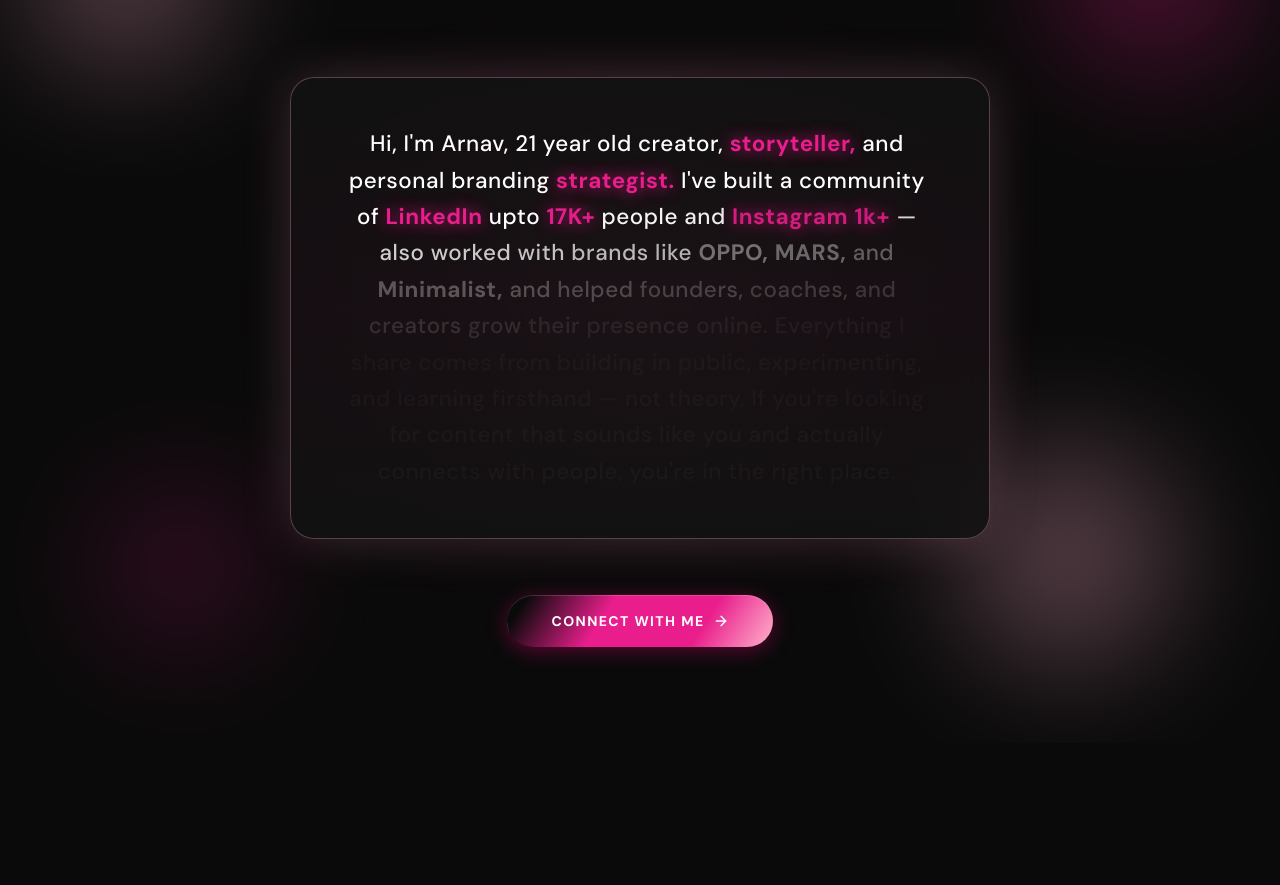
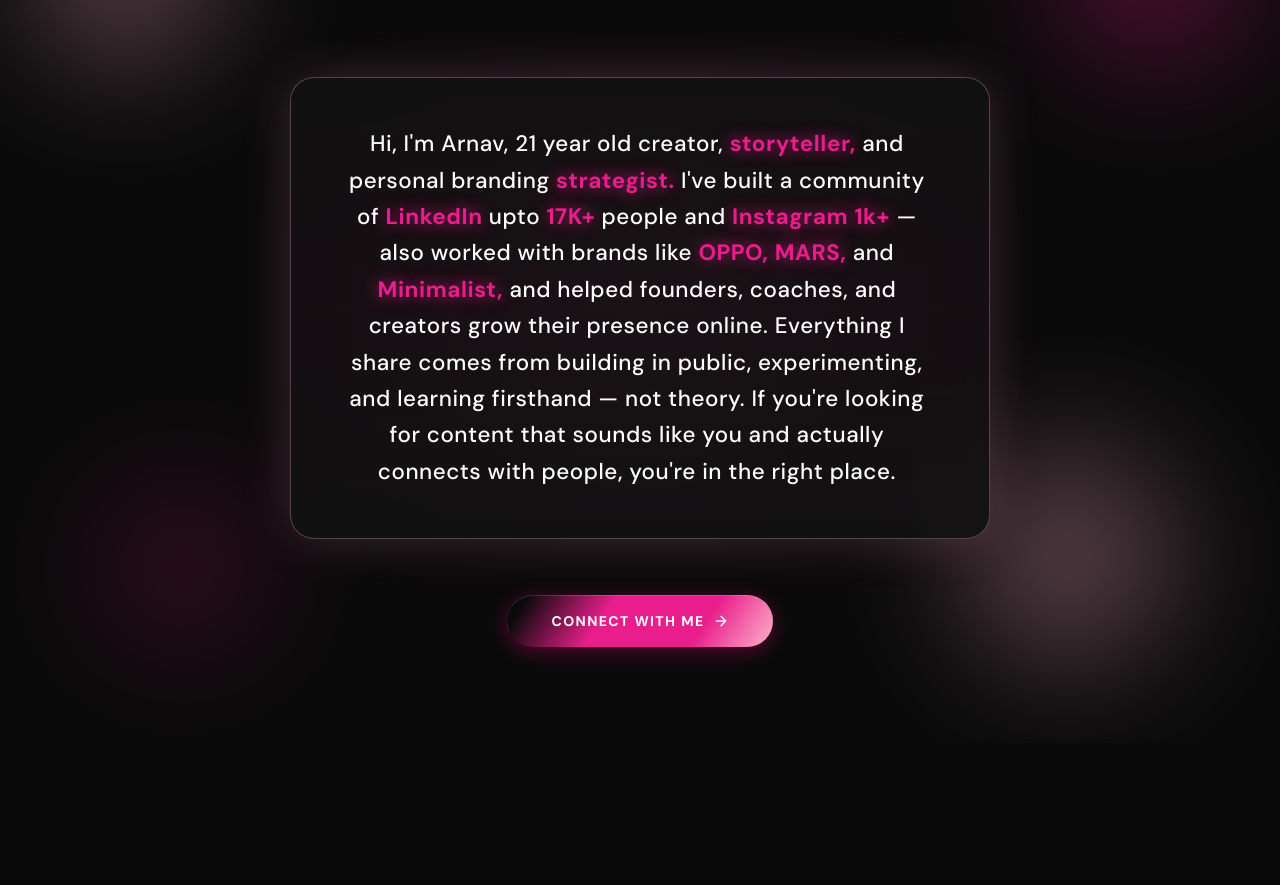
Before and after one commit to evanbose7/kamna-portfolio, a React (Vite) app: page / in a window 1280 px wide. Shown: the part 2068-2953 px from the top of the page. Built offline with nearby package versions, Linux system fonts and the light colour scheme; a web font is replaced by a local one.

Commit message:
remove-all-scroll-transitions-and-lenis-smooth-scroll

```diff
--- a/src/App.jsx
+++ b/src/App.jsx
@@ -1,5 +1,4 @@
-import React, { useEffect, useState } from 'react';
-import Lenis from 'lenis';
+import React, { useState } from 'react';
 
 import Cursor from './components/Cursor';
 import ProgressBar from './components/ProgressBar';
@@ -17,31 +16,6 @@
 export default function App() {
   const [isPdfModalOpen, setIsPdfModalOpen] = useState(false);
   const [isConnectModalOpen, setIsConnectModalOpen] = useState(false);
-
-  // Initialize 60 FPS Lenis Inertia Smooth Scroll & attach to window
-  useEffect(() => {
-    const lenis = new Lenis({
-      duration: 1.2,
-      easing: (t) => Math.min(1, 1.001 - Math.pow(2, -10 * t)),
-      smoothWheel: true,
-      wheelMultiplier: 1.0,
-      touchMultiplier: 1.5,
-    });
-
-    window.lenis = lenis;
-
-    function raf(time) {
-      lenis.raf(time);
-      requestAnimationFrame(raf);
-    }
-
-    requestAnimationFrame(raf);
-
-    return () => {
-      lenis.destroy();
-      delete window.lenis;
-    };
-  }, []);
 
   return (
     <main className="min-h-screen bg-[#0A0A0A] text-[#F5F0EB] relative selection:bg-[#E91E8C] selection:text-white">
--- a/src/components/AboutSection.jsx
+++ b/src/components/AboutSection.jsx
@@ -1,38 +1,11 @@
-import React, { useEffect, useRef, useState } from 'react';
+import React from 'react';
 import { ArrowRight } from 'lucide-react';
 
 export default function AboutSection({ onOpenConnectModal }) {
-  const containerRef = useRef(null);
-  const [scrollProgress, setScrollProgress] = useState(0);
-
   const aboutText = `Hi, I'm Arnav, 21 year old creator, storyteller, and personal branding strategist. I've built a community of LinkedIn upto 17K+ people and Instagram 1k+ — also worked with brands like OPPO, MARS, and Minimalist, and helped founders, coaches, and creators grow their presence online. Everything I share comes from building in public, experimenting, and learning firsthand — not theory. If you're looking for content that sounds like you and actually connects with people, you're in the right place.`;
 
   const words = aboutText.split(' ');
   const highlightWords = ['OPPO,', 'MARS,', 'Minimalist,', '17K+', '1k+', 'LinkedIn', 'Instagram', 'storyteller,', 'strategist.'];
-
-  useEffect(() => {
-    const handleScroll = () => {
-      if (!containerRef.current) return;
-
-      const rect = containerRef.current.getBoundingClientRect();
-      const windowHeight = window.innerHeight;
-
-      // Start revealing slowly as section enters screen (65% viewport height)
-      // Progress smoothly until user is just about to reach Free Resources (-10% viewport height)
-      const start = windowHeight * 0.65;
-      const end = -windowHeight * 0.1;
-
-      let progress = (start - rect.top) / (start - end);
-      progress = Math.min(Math.max(progress, 0), 1);
-
-      setScrollProgress(progress);
-    };
-
-    window.addEventListener('scroll', handleScroll, { passive: true });
-    handleScroll();
-
-    return () => window.removeEventListener('scroll', handleScroll);
-  }, []);
 
   return (
     <section
@@ -57,8 +30,8 @@
           </h2>
         </div>
 
-        {/* Stationary Introduction Box with Light Pink Shader Glow */}
-        <div ref={containerRef} className="relative w-full max-w-[700px]">
+        {/* Introduction Box with Light Pink Shader Glow (Static, Crisp & Fully Legible) */}
+        <div className="relative w-full max-w-[700px]">
 
           {/* Light Pink Radial Spotlight Halo */}
           <div
@@ -71,38 +44,18 @@
           {/* Highlighted Card Container */}
           <div className="relative rounded-3xl border border-[#FFB3CB]/30 bg-gradient-to-b from-[#121212]/90 via-[#181014]/80 to-[#121212]/90 p-7 sm:p-10 md:p-12 shadow-[0_0_50px_rgba(255,179,203,0.18)] backdrop-blur-xl text-left sm:text-center min-h-[220px]">
 
-            <p className="font-medium leading-relaxed tracking-wide text-[clamp(1.05rem,2.1vw,1.4rem)] relative z-10">
+            <p className="font-medium leading-relaxed tracking-wide text-[clamp(1.05rem,2.1vw,1.4rem)] relative z-10 text-white">
               {words.map((word, index) => {
-                const wordCenter = index / (words.length - 1);
-
-                // Continuous smooth word weight (0 to 1)
-                let wordWeight = 0;
-                if (index === 0) {
-                  wordWeight = 1;
-                } else {
-                  const localProgress = (scrollProgress - (wordCenter - 0.25)) / 0.35;
-                  wordWeight = Math.min(Math.max(localProgress, 0), 1);
-                }
-
                 const isSpecial = highlightWords.includes(word);
-                const opacity = 0.18 + wordWeight * 0.82;
 
                 return (
                   <span
                     key={index}
-                    className="inline-block mr-[0.28em] transition-colors duration-400 ease-out select-none"
-                    style={{
-                      color: wordWeight > 0.6
-                        ? isSpecial
-                          ? '#E91E8C'
-                          : '#FFFFFF'
-                        : `rgba(245, 240, 235, ${opacity})`,
-                      opacity,
-                      fontWeight: isSpecial ? '700' : '500',
-                      textShadow: isSpecial && wordWeight > 0.6
-                        ? '0 0 16px rgba(233,30,140,0.85)'
-                        : 'none',
-                    }}
+                    className={`inline-block mr-[0.28em] select-none ${
+                      isSpecial
+                        ? 'text-[#E91E8C] font-bold [text-shadow:0_0_16px_rgba(233,30,140,0.85)]'
+                        : 'text-white font-medium'
+                    }`}
                   >
                     {word}
                   </span>
```
